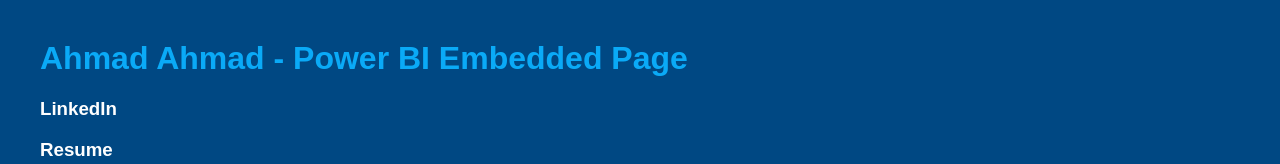
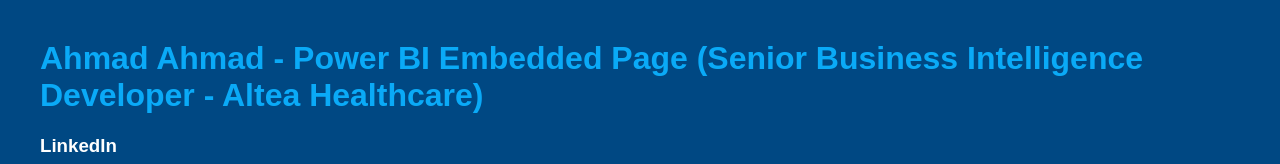
Before and after one commit to ahmadaahmad/ahmadaahmad.github.io, a plain HTML site: page index.html in a window 1280 px wide. Shown: the top 164 px of the page. Drawn offline with Linux system fonts and the light colour scheme.

Commit message:
Update page title to include job title and company

```diff
--- a/index.html
+++ b/index.html
@@ -45,7 +45,7 @@
 </head>
 <body>
 
-    <h1>Ahmad Ahmad - Power BI Embedded Page</h1>
+    <h1>Ahmad Ahmad - Power BI Embedded Page (Senior Business Intelligence Developer - Altea Healthcare)</h1>
     <h3><a href="https://linkedin.com/in/ahmadahmad1" >LinkedIn</a></h3>
     <h3><a href="https://docs.google.com/document/d/1FM5lUnUctVfRfaFk0_ymH6oFVq4rdEAz/edit?usp=sharing&ouid=111409500646789383237&rtpof=true&sd=true" >Resume</a></h3>
     <iframe title="mockup" width="600" height="373.5" src="https://app.powerbi.com/view?r=eyJrIjoiNjc1MjRkZmItODI1Yy00YTExLWIxMzctMmUzMGMxNGNiYTI0IiwidCI6ImE2YTIwYzIzLTliNmEtNGU2ZC1iYTBiLTlmMjFlM2M3ZWYzNiJ9" frameborder="0" allowFullScreen="true"></iframe>
```
